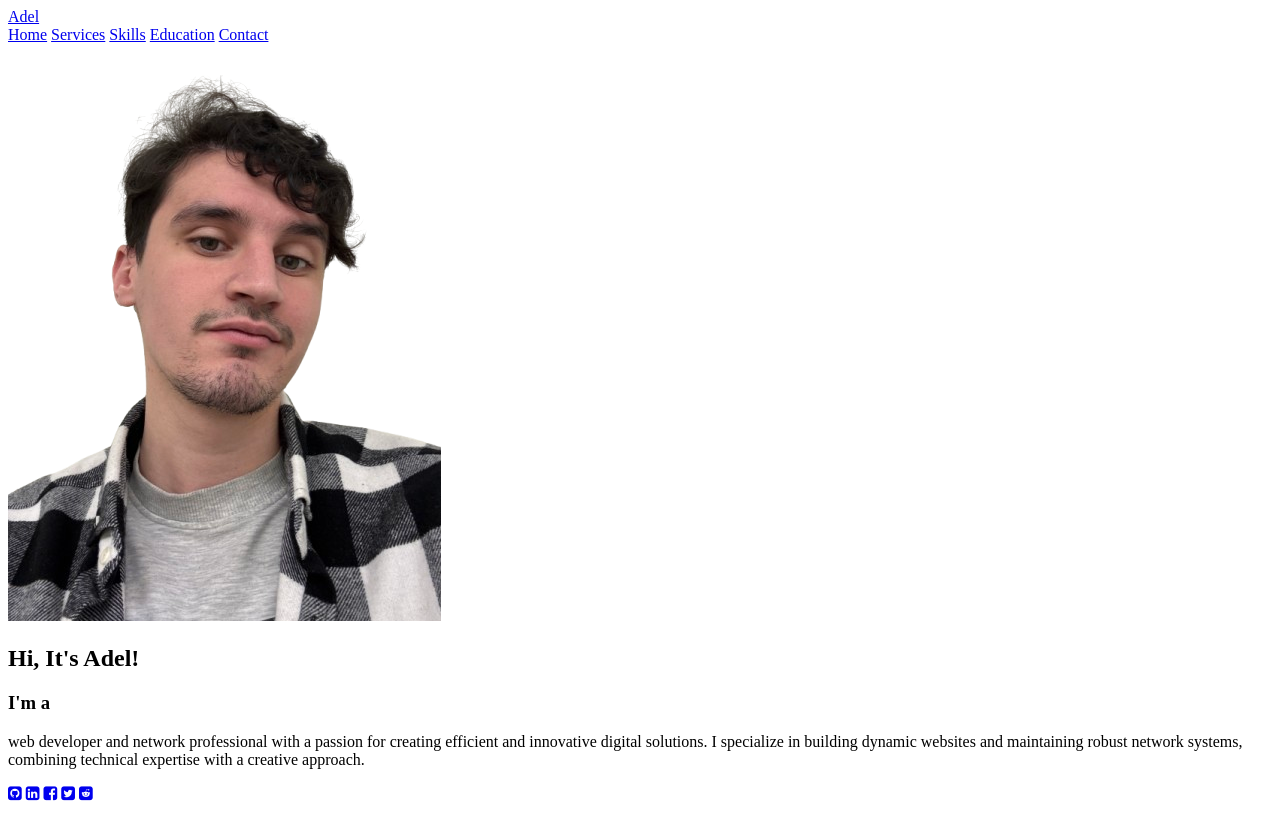
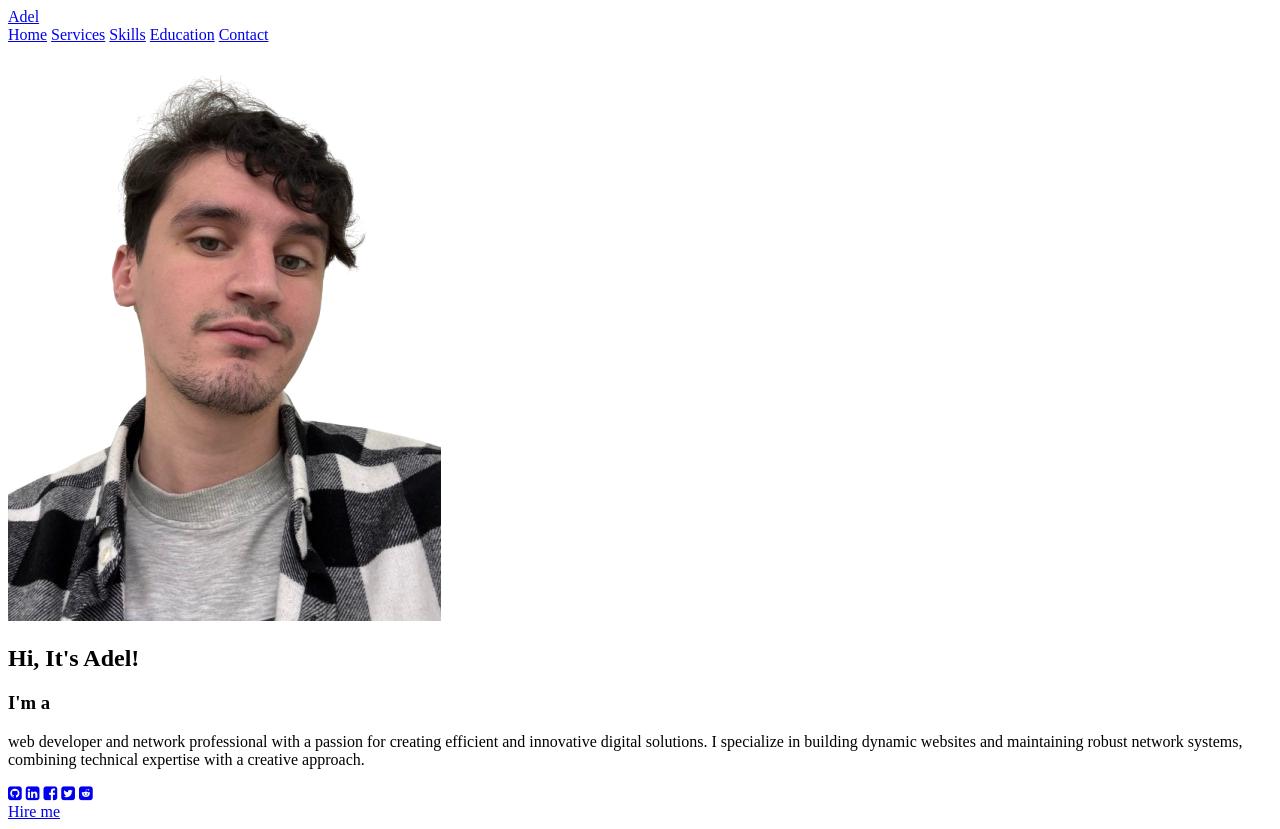
Before and after one commit to adelkandi/adelkandi.github.io, a plain HTML site: page index.html in a window 1280 px wide. Drawn offline with Linux system fonts and the light colour scheme.

Commit message:
Add link for {Hire me}

```diff
--- a/index.html
+++ b/index.html
@@ -34,6 +34,7 @@
                 <a href="https://x.com/adel_kandi" target="_blank"><i class="fa fa-twitter-square"></i></a>
                 <a href="https://www.reddit.com/user/EducatorTechnical557/" target="_blank"><i class="fa fa-reddit-square"></i></a>
             </div>
+            <a href="#" class="bh">Hire me</a>
         </section>
 
         <script src="scripts/script.js"></script>
```
